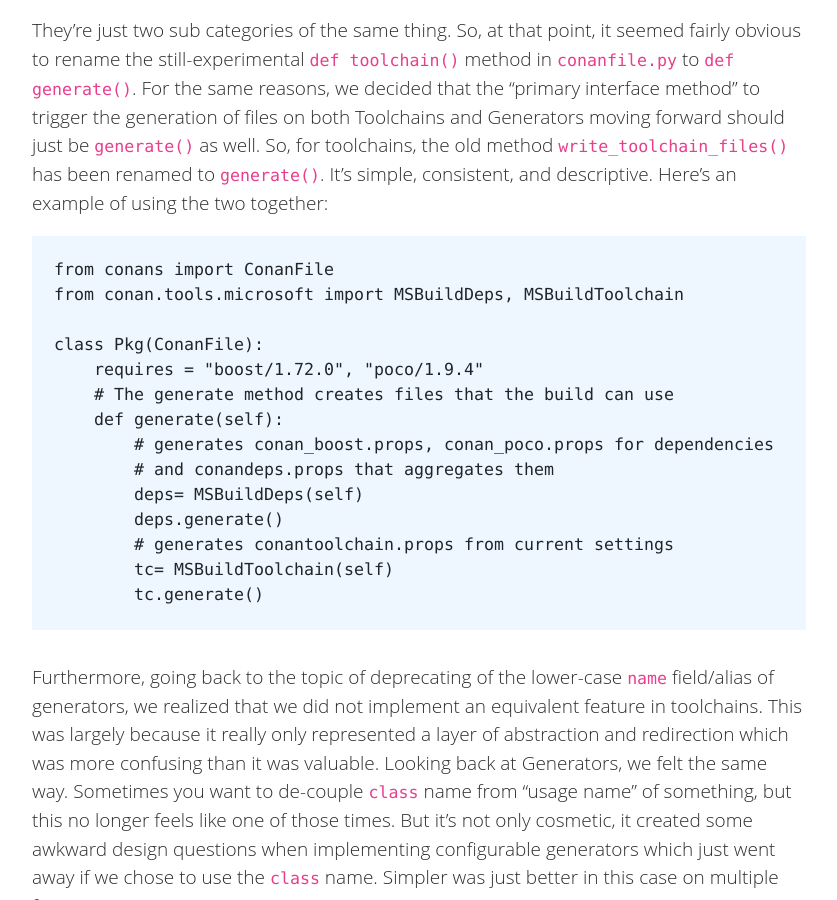
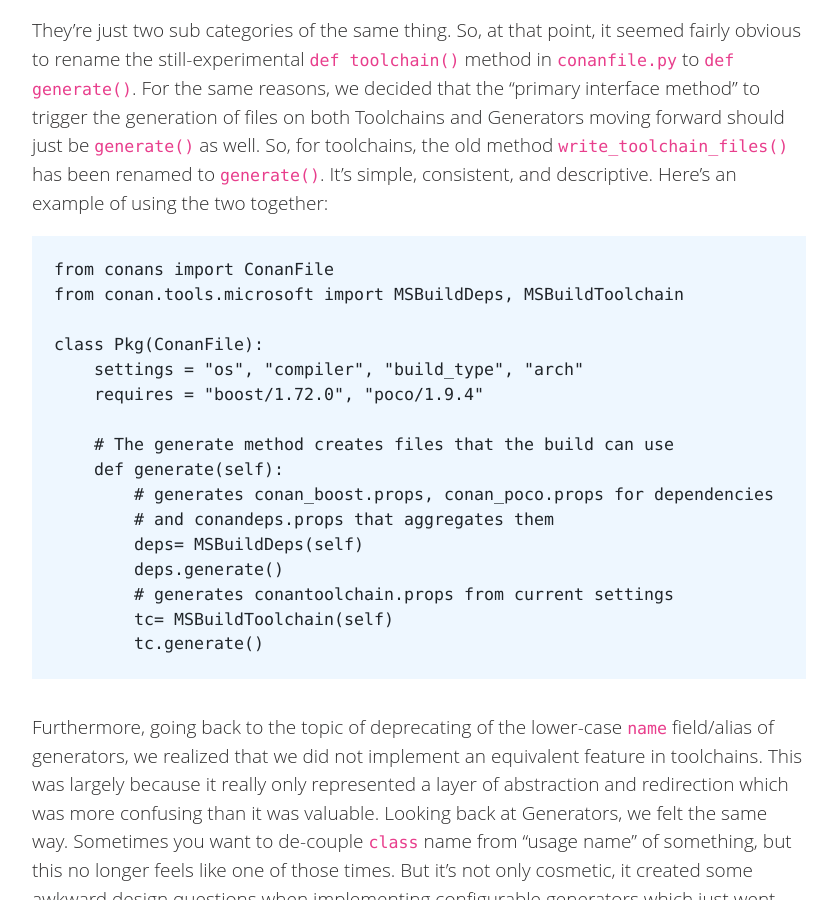
Before and after one commit to conan-io/conan-io.github.io, a Jekyll site: the page built from _posts/2020-12-14-New-conan-release-1-32.markdown, in a window 1280 px wide and 900 px high, scrolled down 4755 px. Shown: the whole window, without its empty margins (20-857 px from the left). Built offline with Jekyll 4.4.1, drawn with Linux system fonts in a browser that asks for light colours; comment, search, counter and statistics services are not loaded.

Commit message:
Update _posts/2020-12-14-New-conan-release-1-32.markdown

```diff
--- a/_posts/2020-12-14-New-conan-release-1-32.markdown
+++ b/_posts/2020-12-14-New-conan-release-1-32.markdown
@@ -190,7 +190,9 @@ using the two together:
     from conan.tools.microsoft import MSBuildDeps, MSBuildToolchain
 
     class Pkg(ConanFile):
+        settings = "os", "compiler", "build_type", "arch"
         requires = "boost/1.72.0", "poco/1.9.4"
+
         # The generate method creates files that the build can use
         def generate(self):
             # generates conan_boost.props, conan_poco.props for dependencies
```
